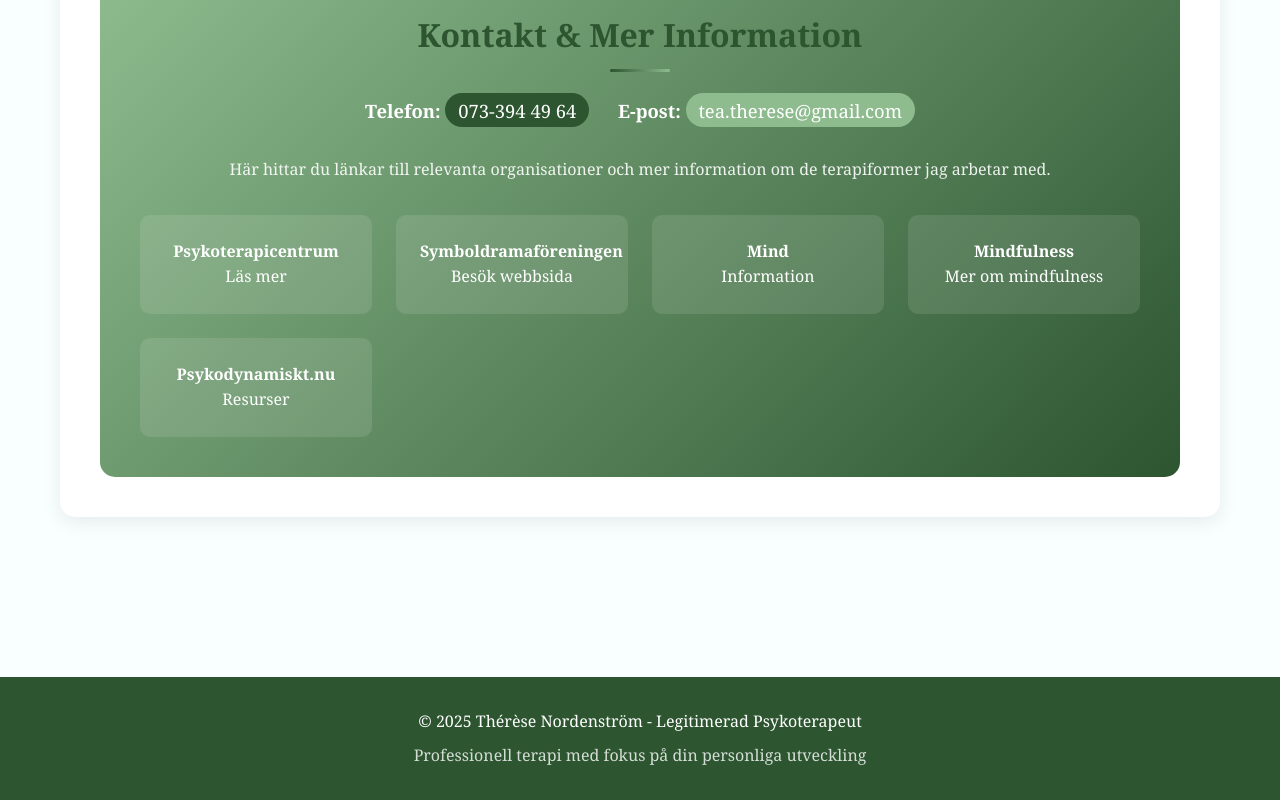
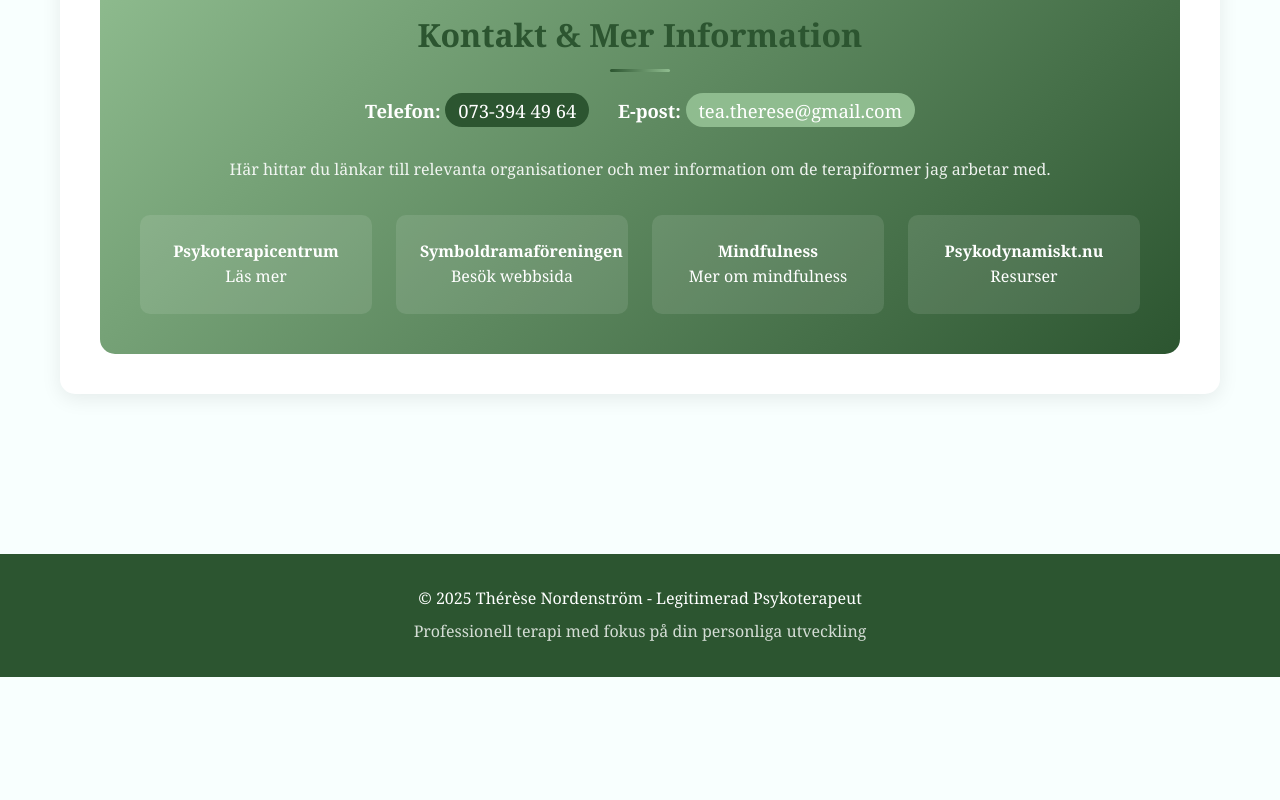
Before and after one commit to Mats6102hamberg/therese-therapy-website, a plain HTML site: page index.html in a window 1280 px wide. Shown: the part 3495-4295 px from the top of the page. After the commit the page ends 4172 px from the top, so only its background shows below. Drawn offline with Linux system fonts and the light colour scheme.

Commit message:
Ta bort Mind från kontaktsektionen

```diff
--- a/index.html
+++ b/index.html
@@ -534,10 +534,7 @@
                             <h4>Symboldramaföreningen</h4>
                             <a href="https://www.symboldrama.se" target="_blank" rel="noopener">Besök webbsida</a>
                         </div>
-                        <div class="link-item">
-                            <h4>Mind</h4>
-                            <a href="https://mind.se" target="_blank" rel="noopener">Information</a>
-                        </div>
+                        <!-- Mind borttagen -->
                         <div class="link-item">
                             <h4>Mindfulness</h4>
                             <a href="https://mindfulnesscenter.se" target="_blank" rel="noopener">Mer om mindfulness</a>
```
